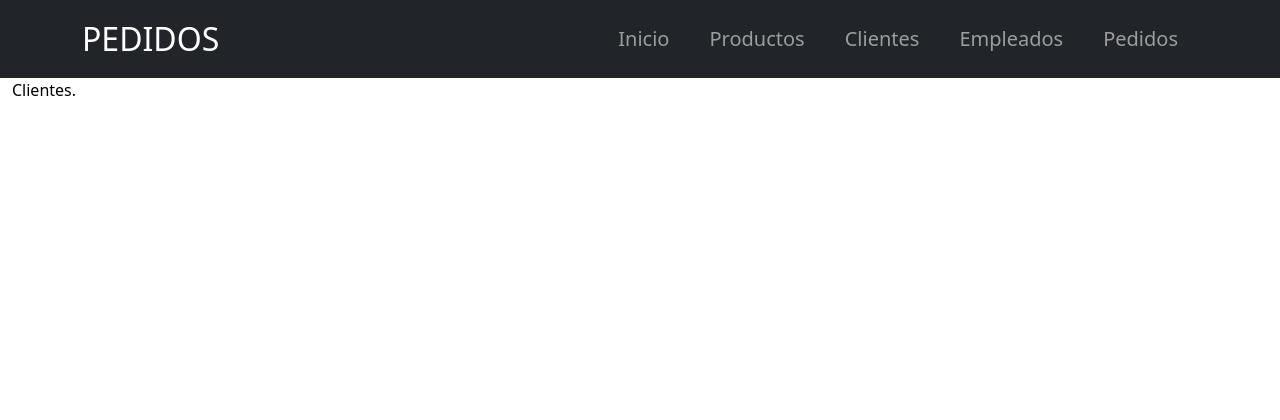
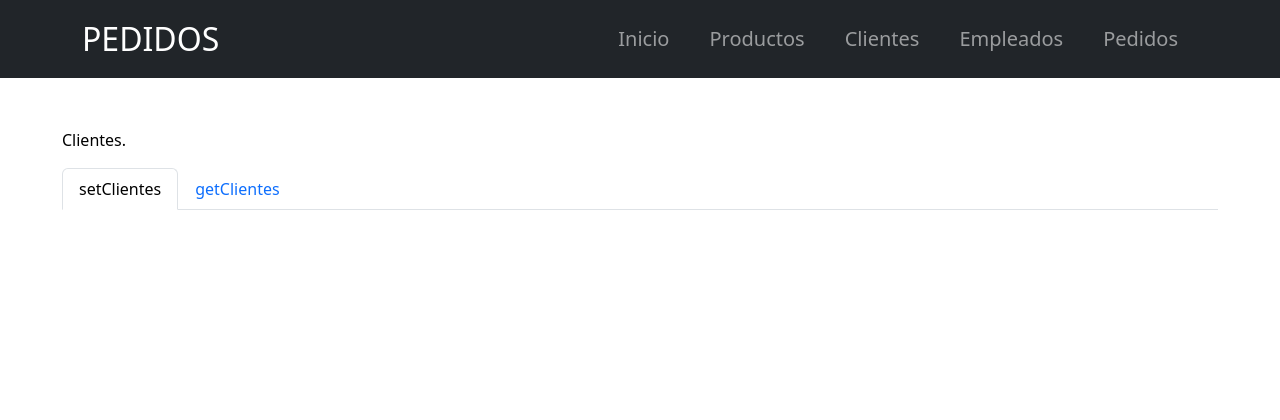
Before and after one commit to gabaq/Tercera-pre-entrega-Aquino, a Django app: page /apppedidos/clientes/ in a window 1280 px wide. Shown: the top 420 px of the page. Run offline with Django 4.2, Linux system fonts and the light colour scheme; some libraries are stand-ins or nearby versions.

Commit message:
Change clientes view

```diff
--- a/Pedidos/templates/Pedidos/clientes.html
+++ b/Pedidos/templates/Pedidos/clientes.html
@@ -1,13 +1,26 @@
 {% extends "Pedidos/index.html" %}
 {% load static %}
 {% block contenidoQueCambia %}
-<div>
+<div class="container-fluid" style="padding: 50px;">
 
     <p>Clientes.</p>
+
+
+    <ul class="nav nav-tabs">
+        <li class="nav-item">
+          <a class="nav-link active" href="{% url 'setClientes' %}">setClientes</a>
+        </li>
+        <li class="nav-item">
+          <a class="nav-link" href="{% url 'getClientes' %}">getClientes</a>
+        </li>
+    </ul>
+
+
     <div class="form">
         {% block setClientes %}
         {% endblock %}
     </div>
+
     <div class="form">
         {% block getClientes %}
         {% endblock %}
--- a/Pedidos/urls.py
+++ b/Pedidos/urls.py
@@ -7,6 +7,7 @@ from Pedidos.views import *
 # etc
 
 urlpatterns = [
+    path('', inicio, name='Inicio'),
     path('inicio/', inicio, name='Inicio'),
     path('clientes/', cliente, name='Clientes'),
     path('empleados/', empleado, name='Empleados'),
```
Also changed, not shown: Pedidos/templates/Pedidos/setClientes.html (+0 -16 lines), db.sqlite3.
